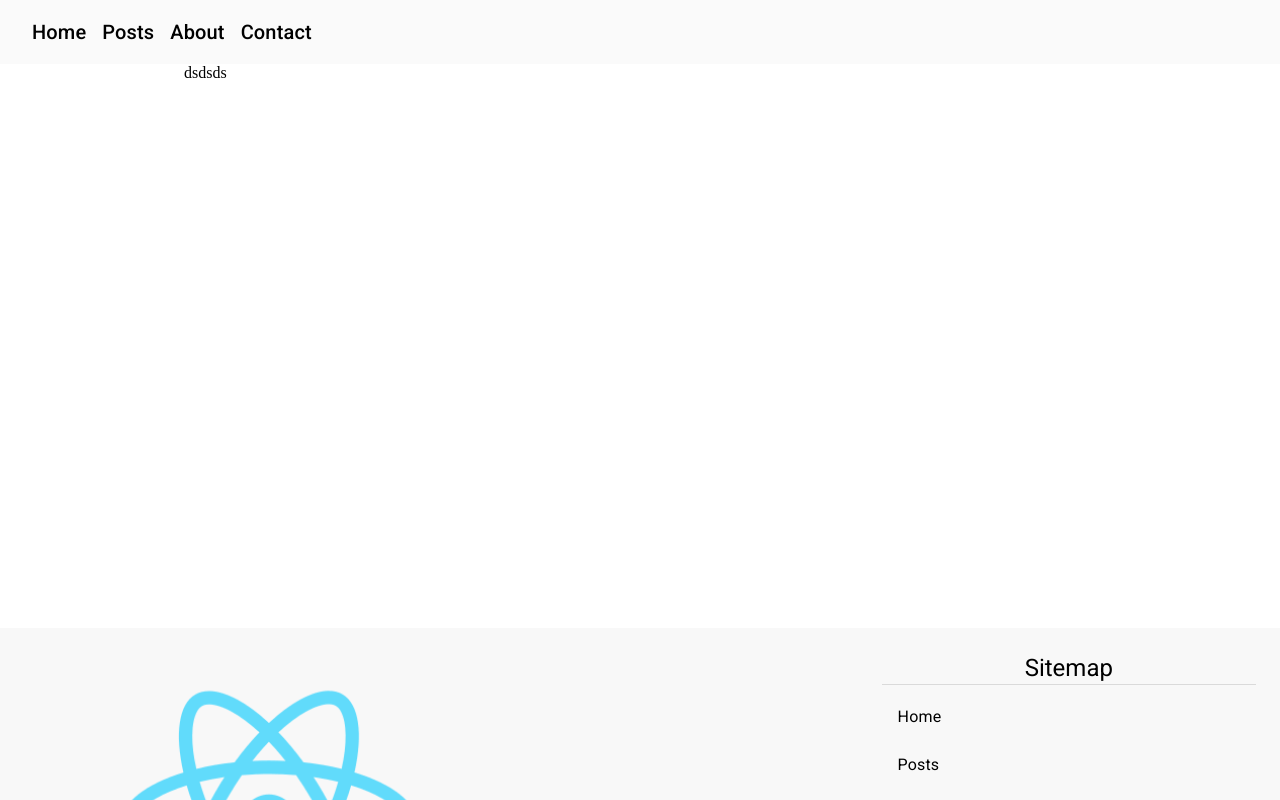
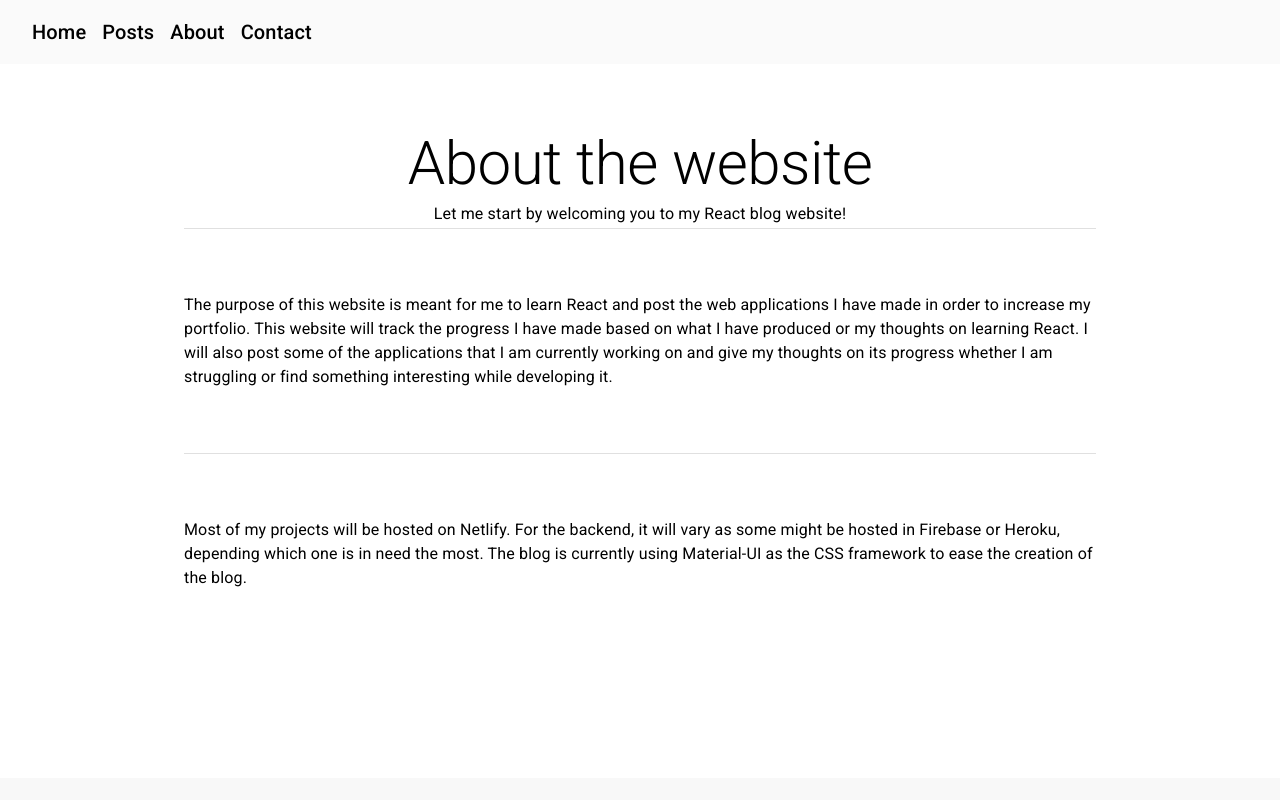
Before and after one commit to jdelacr/my-react-apps, a Next.js app: page /about in a window 1280 px wide. Shown: the top 800 px of the page. Built offline with nearby package versions, Linux system fonts and the light colour scheme.

Commit message:
Added information on the about section and increased the width of the sort select

```diff
--- a/Layout/Layout.js
+++ b/Layout/Layout.js
@@ -24,6 +24,7 @@ function Layout({ children, title = "No title" }) {
       <Header />
       <Toolbar />
       <Container maxWidth="md" className={style.layoutHeight}>
+        <Toolbar />
         {children}
       </Container>
       <Toolbar />
--- a/pages/about.js
+++ b/pages/about.js
@@ -1,9 +1,42 @@
 import React, { Component } from "react";
 import Layout from "../Layout/Layout";
+import style from "../styles/pages/about.module.css";
+import Typography from "@material-ui/core/Typography";
+import Divider from "@material-ui/core/Divider";
+import Toolbar from "@material-ui/core/Toolbar";
 
 export class about extends Component {
   render() {
-    return <Layout>dsdsds</Layout>;
+    return (
+      <Layout title="About the blog">
+        <Typography variant="h2" component="h2" align="center">
+          About the website
+        </Typography>
+        <Typography variant="subtitle1" align="center">
+          Let me start by welcoming you to my React blog website!
+        </Typography>
+        <Divider />
+        <Toolbar />
+        <Typography>
+          The purpose of this website is meant for me to learn React and post
+          the web applications I have made in order to increase my portfolio.
+          This website will track the progress I have made based on what I have
+          produced or my thoughts on learning React. I will also post some of
+          the applications that I am currently working on and give my thoughts
+          on its progress whether I am struggling or find something interesting
+          while developing it.
+        </Typography>
+        <Toolbar />
+        <Divider />
+        <Toolbar />
+        <Typography>
+          Most of my projects will be hosted on Netlify. For the backend, it
+          will vary as some might be hosted in Firebase or Heroku, depending
+          which one is in need the most. The blog is currently using Material-UI
+          as the CSS framework to ease the creation of the blog.
+        </Typography>
+      </Layout>
+    );
   }
 }
 
--- a/pages/posts.js
+++ b/pages/posts.js
@@ -1,5 +1,6 @@
 import React, { Component } from "react";
 import Layout from "../Layout/Layout";
+import style from "../styles/pages/post.module.css";
 import { getPostData } from "../lib/posts";
 import { getPost } from "../components/MainPost";
 import FormControl from "@material-ui/core/FormControl";
@@ -40,7 +41,7 @@ function posts({ allPostdata }) {
 
   return (
     <Layout title="React Posts">
-      <FormControl>
+      <FormControl className={style.postSelect}>
         <InputLabel>Sort</InputLabel>
         <Select value={sortedPost} onChange={handleSort}>
           <MenuItem value={"latest"}>Latest</MenuItem>
--- a/styles/components/footer.module.css
+++ b/styles/components/footer.module.css
@@ -3,6 +3,8 @@
     display: flex;
     flex-wrap: wrap;
     padding: 1rem;
+    margin-top: calc(5% + 60px);
+    bottom: 0;
 }
 
 .footerBg {
--- /dev/null
+++ b/styles/pages/post.module.css
@@ -0,0 +1,3 @@
+.postSelect {
+    min-width: 50px !important;
+}
```
Also changed, not shown: pages/contact.js (+34 -1 lines), styles/pages/contact.module.css (added, +15 -0 lines), public/contactme.png (added), styles/pages/about.module.css (added).
